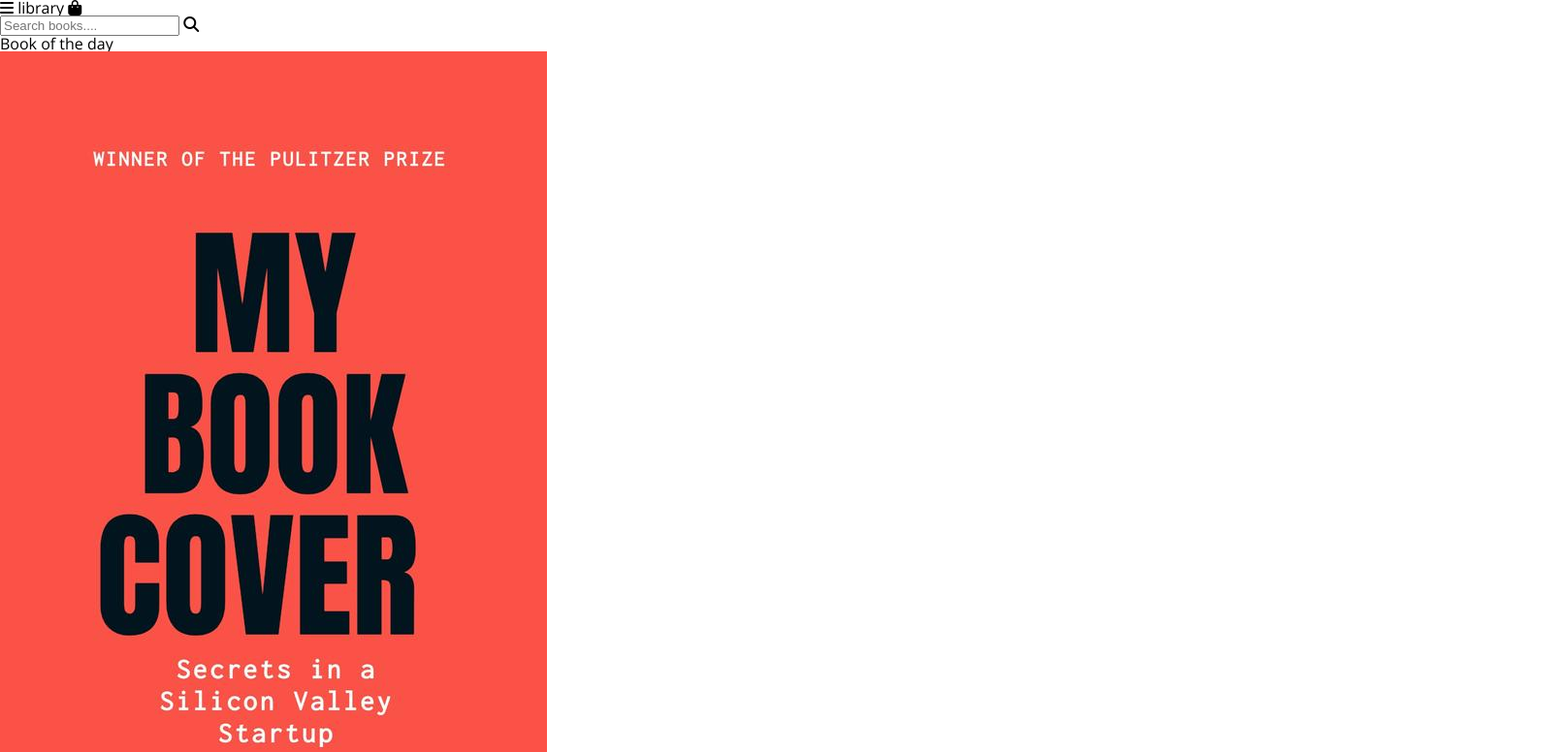
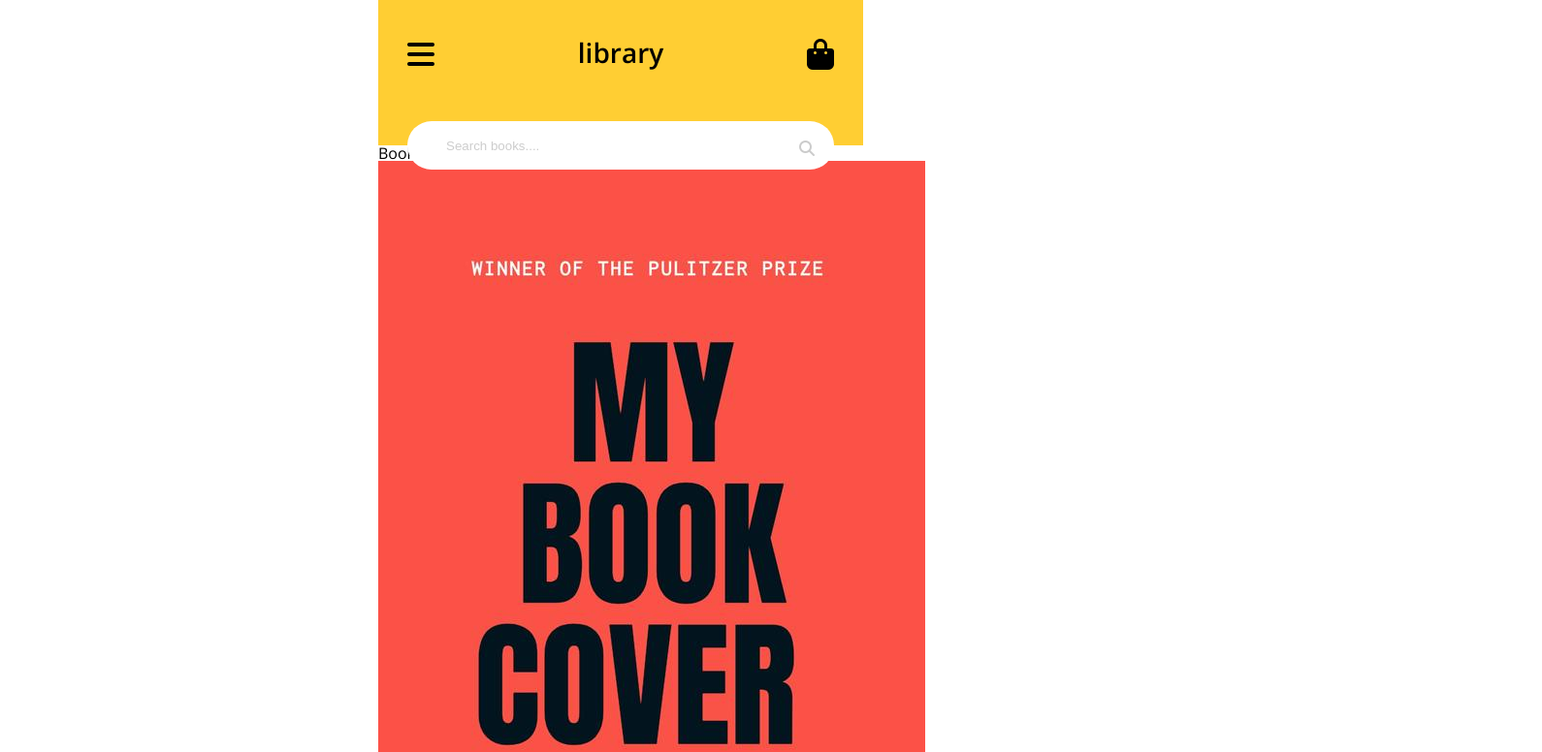
Before and after one commit to sak5010/kokoa-challenge-3, a plain HTML site: page index.html in a window 1280 px wide. Shown: the top 776 px of the page at 97% size, 1590 px wide, since content can reach past the window. Drawn offline with nearby package versions, Linux system fonts and the light colour scheme.

Commit message:
CSS: completed header

```diff
--- a/index.html
+++ b/index.html
@@ -10,13 +10,17 @@
   <body>
     <header class="header-library">
       <div class="header-library__title">
-        <i class="fas fa-bars"></i>
-        <span>library</span>
-        <i class="fas fa-shopping-bag"></i>
+        <i class="fas fa-bars fa-2x"></i>
+        <span class="header-library__title__span">library</span>
+        <i class="fas fa-shopping-bag fa-2x"></i>
       </div>
       <div class="header-library__search-bar">
-        <input type="text" placeholder="Search books...." />
-        <i class="fas fa-search"></i>
+        <div class="header-library__search-bar__div">
+          <input type="text" placeholder="Search books...." />
+          <div class="header-library__search-bar__div__for-i-div">
+            <i class="fas fa-search"></i>
+          </div>
+        </div>
       </div>
     </header>
 
--- a/style.css
+++ b/style.css
@@ -5,7 +5,70 @@
   box-sizing: border-box;
 }
 
+html {
+  display: flex;
+  justify-content: center;
+  align-items: center;
+}
+
 body {
   margin: 0;
   font-family: "Open Sans", sans-serif;
+  width: 500px;
+  height: 1500px;
 }
+
+.header-library {
+  position: relative;
+  background-color: #ffce33;
+  height: 150px;
+  padding: 0 30px;
+}
+
+.header-library__title {
+  display: flex;
+  justify-content: space-between;
+  padding-top: 40px;
+}
+
+.header-library__title__span {
+  font-size: 28px;
+  font-weight: bold;
+}
+
+.header-library__search-bar {
+  position: absolute;
+  bottom: -25px;
+  width: 440px;
+}
+
+.header-library__search-bar input {
+  width: 100%;
+  height: 50px;
+  border-radius: 30px;
+  border: none;
+  padding: 20px 40px;
+}
+
+.header-library__search-bar input:focus {
+  outline: none;
+}
+
+.header-library__search-bar input::placeholder {
+  color: rgba(0, 0, 0, 0.2);
+}
+
+.header-library__search-bar__div {
+  position: relative;
+}
+
+.header-library__search-bar__div__for-i-div {
+  position: absolute;
+  top: 20px;
+  right: 20px;
+  text-align: right;
+}
+
+.header-library__search-bar__div__for-i-div i {
+  opacity: 0.2;
+}
```
